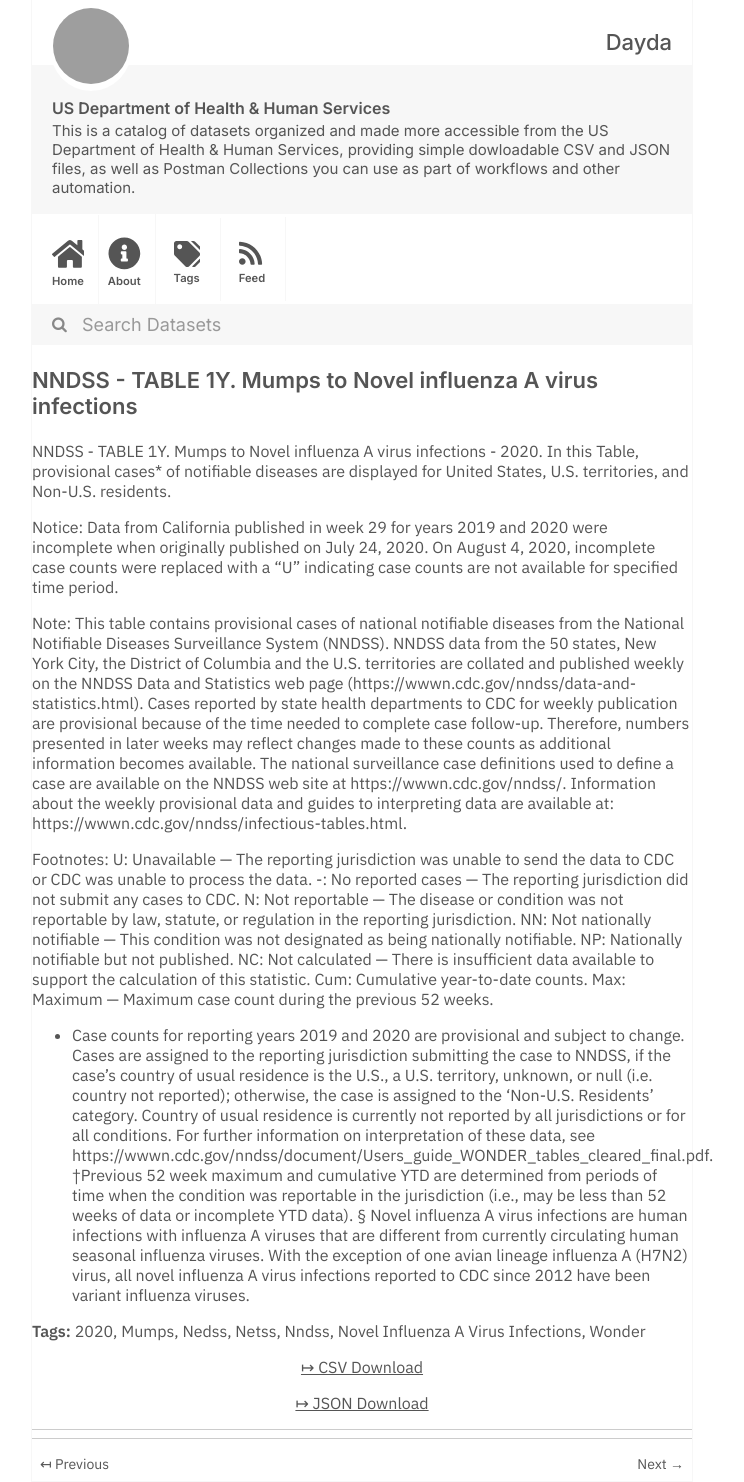
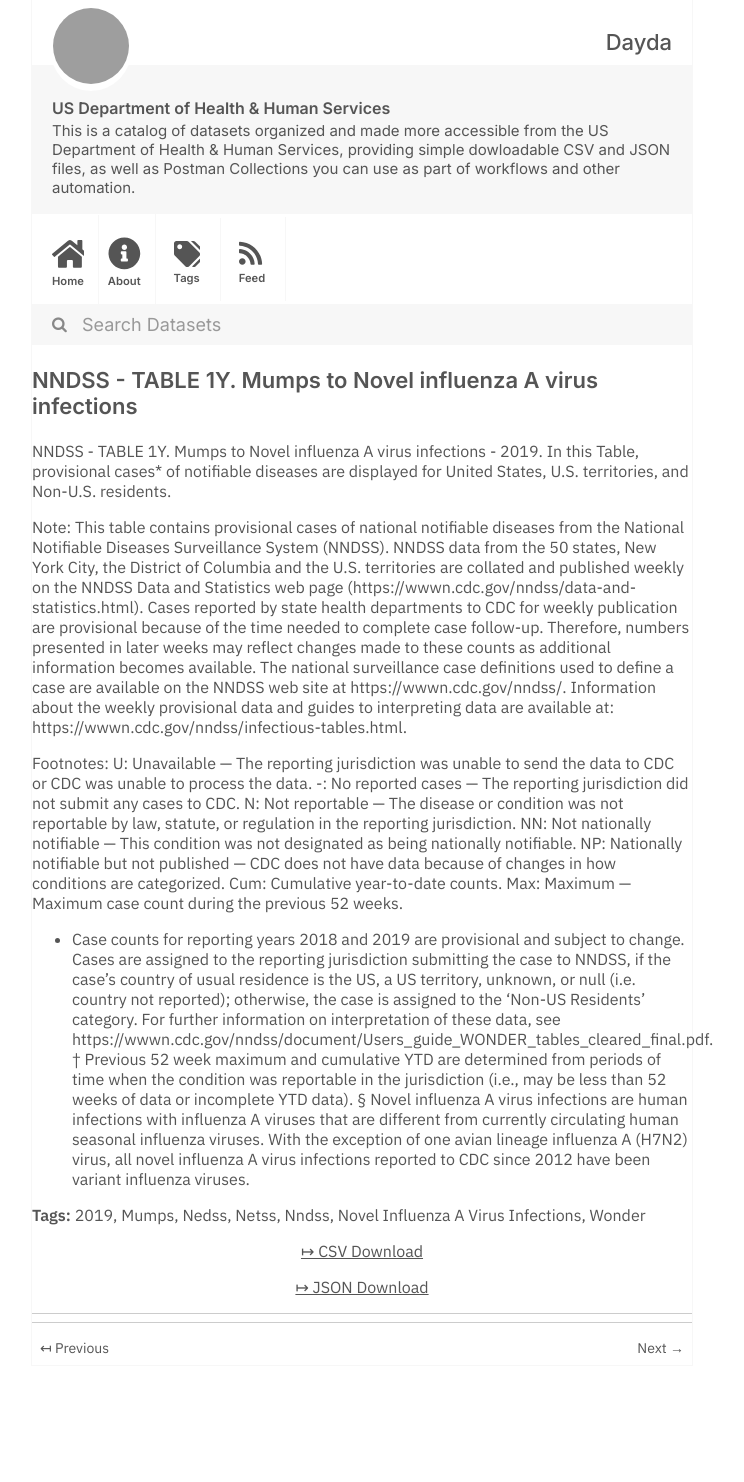
Before and after one commit to dayda-entities/us-department-of-health-and-human-services, a Jekyll site: the page built from _posts/2020-11-10-nndss-table-1y.-mumps-to-novel-influenza-a-virus-infections.md, in a window 1280 px wide. Shown: the whole page, without its empty margins (278-1022 px from the left). Built offline with Jekyll 4.4.1, drawn with Linux system fonts in a browser that asks for light colours; after the commit the page ends 1366 px from its top, so only the background shows below that; grey boxes are pictures that could not be loaded.

Commit message:
Publish Data

```diff
--- a/_posts/2020-11-10-nndss-table-1y.-mumps-to-novel-influenza-a-virus-infections.md
+++ b/_posts/2020-11-10-nndss-table-1y.-mumps-to-novel-influenza-a-virus-infections.md
@@ -1,11 +1,11 @@
 ---
 title: NNDSS - TABLE 1Y. Mumps to Novel influenza A virus infections
-created: '2020-11-10T16:16:34.500898'
-modified: '2021-04-30T02:03:19.909491'
+created: '2020-11-10T16:16:29.478340'
+modified: '2021-05-05T08:03:28.869870'
 state: active
 type: dataset
 tags:
-  - '2020'
+  - '2019'
   - Mumps
   - Nedss
   - Netss
@@ -13,14 +13,12 @@ tags:
   - Novel Influenza A Virus Infections
   - Wonder
 groups: []
-csv_url: 'https://data.cdc.gov/api/views/espg-acwi/rows.csv?accessType=DOWNLOAD'
-json_url: 'https://data.cdc.gov/api/views/espg-acwi/rows.json?accessType=DOWNLOAD'
+csv_url: 'https://data.cdc.gov/api/views/yvsw-8ht9/rows.csv?accessType=DOWNLOAD'
+json_url: 'https://data.cdc.gov/api/views/yvsw-8ht9/rows.json?accessType=DOWNLOAD'
 layout: post
 
 ---
-NNDSS - TABLE 1Y. Mumps to Novel influenza A virus infections - 2020. In this Table, provisional cases* of notifiable diseases are displayed for United States, U.S. territories, and Non-U.S. residents.
-
-Notice: Data from California published in week 29 for years 2019 and 2020 were incomplete when originally published on July 24, 2020. On August 4, 2020, incomplete case counts were replaced with a "U" indicating case counts are not available for specified time period.
+NNDSS - TABLE 1Y. Mumps to Novel influenza A virus infections - 2019. In this Table, provisional cases* of notifiable diseases are displayed for United States, U.S. territories, and Non-U.S. residents.
 
 Note:
 This table contains provisional cases of national notifiable diseases from the National Notifiable Diseases Surveillance System (NNDSS). NNDSS data from the 50 states, New York City, the District of Columbia and the U.S. territories are collated and published weekly on the NNDSS Data and Statistics web page (https://wwwn.cdc.gov/nndss/data-and-statistics.html). Cases reported by state health departments to CDC for weekly publication are provisional because of the time needed to complete case follow-up. Therefore, numbers presented in later weeks may reflect changes made to these counts as additional information becomes available. The national surveillance case definitions used to define a case are available on the NNDSS web site at https://wwwn.cdc.gov/nndss/. Information about the weekly provisional data and guides to interpreting data are available at: https://wwwn.cdc.gov/nndss/infectious-tables.html.
@@ -30,10 +28,9 @@ U: Unavailable — The reporting jurisdiction was unable to send the data to CDC
 -: No reported cases — The reporting jurisdiction did not submit any cases to CDC.
 N: Not reportable — The disease or condition was not reportable by law, statute, or regulation in the reporting jurisdiction.
 NN: Not nationally notifiable — This condition was not designated as being nationally notifiable.
-NP: Nationally notifiable but not published.
-NC: Not calculated — There is insufficient data available to support the calculation of this statistic.
+NP: Nationally notifiable but not published — CDC does not have data because of changes in how conditions are categorized.
 Cum: Cumulative year-to-date counts.
 Max: Maximum — Maximum case count during the previous 52 weeks.
-* Case counts for reporting years 2019 and 2020 are provisional and subject to change. Cases are assigned to the reporting jurisdiction submitting the case to NNDSS, if the case's country of usual residence is the U.S., a U.S. territory, unknown, or null (i.e. country not reported); otherwise, the case is assigned to the 'Non-U.S. Residents' category. Country of usual residence is currently not reported by all jurisdictions or for all conditions. For further information on interpretation of these data, see https://wwwn.cdc.gov/nndss/document/Users_guide_WONDER_tables_cleared_final.pdf.
-†Previous 52 week maximum and cumulative YTD are determined from periods of time when the condition was reportable in the jurisdiction (i.e., may be less than 52 weeks of data or incomplete YTD data).
+* Case counts for reporting years 2018 and 2019 are provisional and subject to change. Cases are assigned to the reporting jurisdiction submitting the case to NNDSS, if the case's country of usual residence is the US, a US territory, unknown, or null (i.e. country not reported); otherwise, the case is assigned to the 'Non-US Residents' category. For further information on interpretation of these data, see https://wwwn.cdc.gov/nndss/document/Users_guide_WONDER_tables_cleared_final.pdf.
+† Previous 52 week maximum and cumulative YTD are determined from periods of time when the condition was reportable in the jurisdiction (i.e., may be less than 52 weeks of data or incomplete YTD data).
 § Novel influenza A virus infections are human infections with influenza A viruses that are different from currently circulating human seasonal influenza viruses. With the exception of one avian lineage influenza A (H7N2) virus, all novel influenza A virus infections reported to CDC since 2012 have been variant influenza viruses.
```
